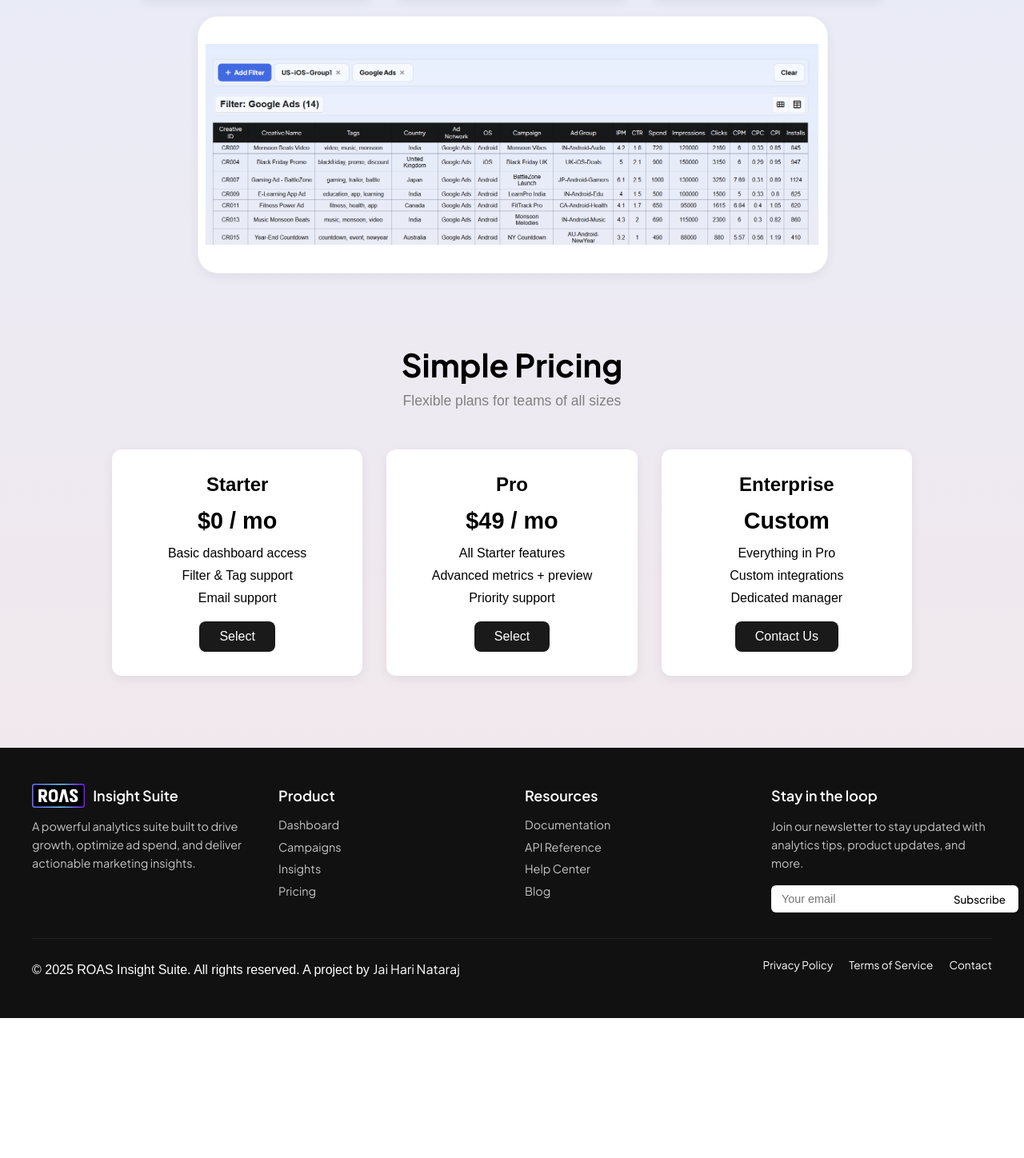
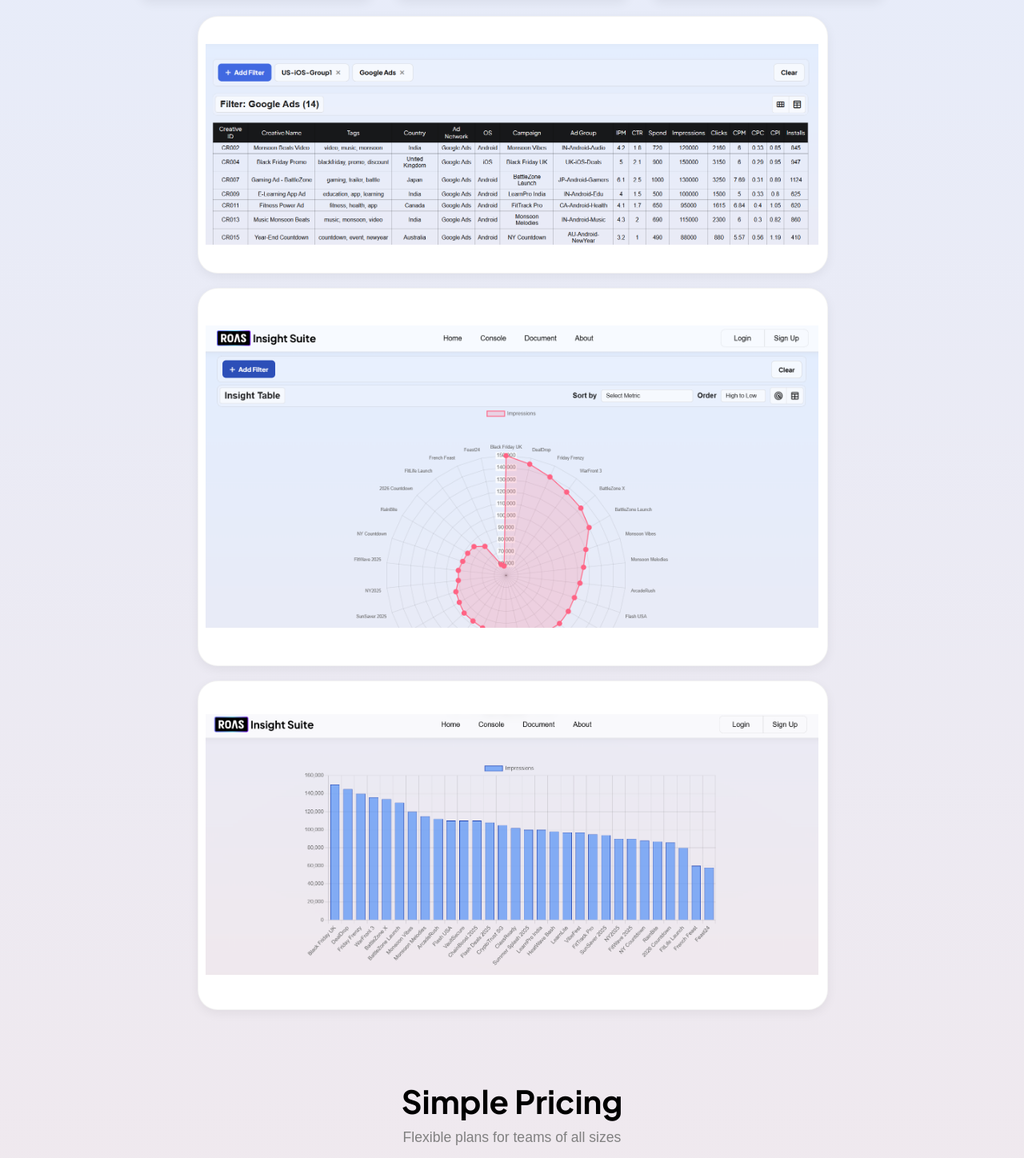
Before and after one commit to ijaihari/AdROI-Insight-Suite, a React (Vite) app: page / in a window 1280 px wide. Shown: the part 887-2335 px from the top of the page at 80% size. Before the commit the page ends 2160 px from the top, so only its background shows below. Built offline with nearby package versions, Linux system fonts and the light colour scheme.

Commit message:
added home assets

```diff
--- a/src/components/Home.jsx
+++ b/src/components/Home.jsx
@@ -39,9 +39,15 @@ function Home() {
                     </article>
 
                 </div>
-                 <section className="preview">
+                <section className="preview1">
 
-                 </section>
+                </section>
+                <section className="preview3">
+
+                </section>
+                <section className="preview2">
+
+                </section>
             </section>
 
             {/* Pricing Section */}
--- a/src/index.scss
+++ b/src/index.scss
@@ -100,7 +100,7 @@ button {
 
 main {
   min-height: 100vh;
-  margin: 70px 6%;
+  margin: 80px 6%;
 }
 
 //home
@@ -204,8 +204,9 @@ main {
   }
 }
 
-.preview {
+.preview1 {
   margin-top: 20px;
+  margin-bottom: 20px;
   width: 70.5%;
   height: 300px;
   background-image: url('/homepage-assets/console-filter.png');
@@ -229,6 +230,60 @@ main {
     z-index: -1;
   }
 }
+
+.preview2 {
+  margin-top: 20px;
+  width: 70.5%;
+  height: 390px;
+  background-image: url('/homepage-assets/barchart.png');
+  background-size: contain;
+  background-repeat: no-repeat;
+  background-position: center;
+  position: relative;
+  border-radius: 15px;
+
+  &::before {
+    content: "";
+    position: absolute;
+    top: -10px;
+    left: -10px;
+    width: calc(100% + 20px);
+    height: calc(100% + 20px);
+    border: 1px solid rgba(128, 128, 128, 0.095);
+    box-shadow: 0 4px 14px rgba(0, 0, 0, 0.06);
+    background-color: white;
+    border-radius: 25px;
+    z-index: -1;
+  }
+}
+
+.preview3 {
+  margin-top: 20px;
+  margin-bottom: 20px;
+  width: 70.5%;
+  height: 451px;
+  background-image: url('/homepage-assets/radarchart.png');
+  background-size: contain;
+  background-repeat: no-repeat;
+  background-position: center;
+  position: relative;
+  border-radius: 15px;
+
+  &::before {
+    content: "";
+    position: absolute;
+    top: -10px;
+    left: -10px;
+    width: calc(100% + 20px);
+    height: calc(100% + 20px);
+    border: 1px solid rgba(128, 128, 128, 0.095);
+    box-shadow: 0 4px 14px rgba(0, 0, 0, 0.06);
+    background-color: white;
+    border-radius: 25px;
+    z-index: -1;
+  }
+}
+
 
 //login signup
 
```
Also changed, not shown: public/homepage-assets/barchart.png (added), public/homepage-assets/radarchart.png (added).
